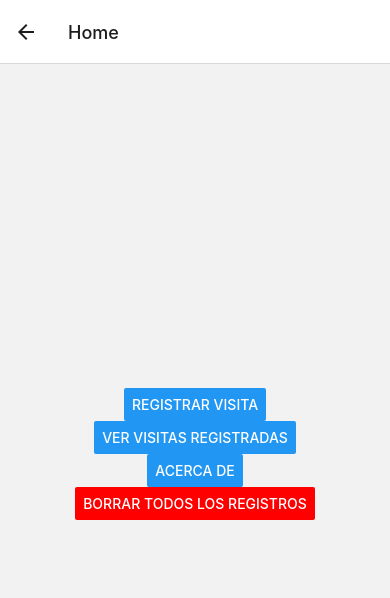
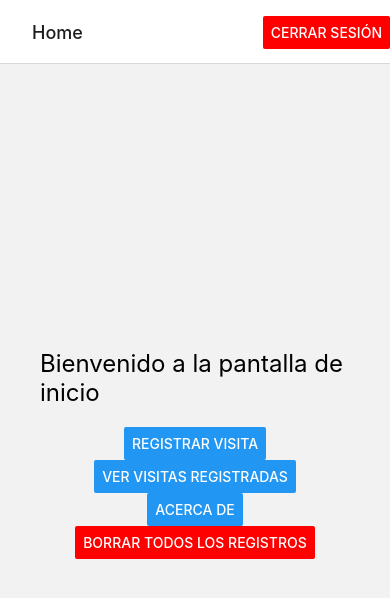
Before and after one commit to Thunder04Wolf/MinerdApp, a React Native app: screen /Home in a window 390 px wide. Shown: the top 598 px of the page. Built offline with nearby package versions, Linux system fonts and the light colour scheme.

Commit message:
updating log out, hiding back home's button

```diff
--- a/App.js
+++ b/App.js
@@ -17,7 +17,10 @@ export default function App() {
   return (
     <NavigationContainer>
       <Stack.Navigator initialRouteName="Login">
-        <Stack.Screen name="Home" component={HomeScreen} />
+        <Stack.Screen name="Home" component={HomeScreen} options={{
+          headerLeft: null,
+          gestureEnabled: false,
+        }} />
         <Stack.Screen name="RegisterVisit" component={RegisterVisitScreen} />
         <Stack.Screen name="ViewVisits" component={ViewVisitsScreen} />
         <Stack.Screen name="VisitDetail" component={VisitDetailScreen} />
--- a/screens/HomeScreen.js
+++ b/screens/HomeScreen.js
@@ -1,5 +1,5 @@
-import React from 'react';
-import { View, Button, StyleSheet, Alert } from 'react-native';
+import React, { useEffect } from 'react';
+import { View, Button, StyleSheet, Alert, Text } from 'react-native';
 import AsyncStorage from '@react-native-async-storage/async-storage';
 
 const clearStorage = async () => {
@@ -11,9 +11,41 @@ const clearStorage = async () => {
   }
 };
 
+const handleLogout = async (navigation) => {
+  try {
+    await AsyncStorage.removeItem('userToken');
+    Alert.alert("Has cerrado sesión correctamente");
+    navigation.navigate('Login');
+  } catch (e) {
+    Alert.alert("Error al cerrar sesión");
+    console.error(e);
+  }
+};
+
 export default function HomeScreen({ navigation }) {
+  useEffect(() => {
+    navigation.setOptions({
+      headerLeft: () => (
+        <Button
+          title=""
+          onPress={() => null}
+          color="transparent"
+          borderColor="transparent"
+        />
+      ),
+      headerRight: () => (
+        <Button
+          title="Cerrar Sesión"
+          onPress={() => handleLogout(navigation)}
+          color="red"
+        />
+      ),
+    });
+  }, [navigation]);
+
   return (
     <View style={styles.container}>
+      <Text style={styles.welcomeText}>Bienvenido a la pantalla de inicio</Text>
       <Button title="Registrar Visita" onPress={() => navigation.navigate('RegisterVisit')} />
       <Button title="Ver Visitas Registradas" onPress={() => navigation.navigate('ViewVisits')} />
       <Button title="Acerca de" onPress={() => navigation.navigate('About')} />
@@ -29,4 +61,8 @@ const styles = StyleSheet.create({
     alignItems: 'center',
     padding: 40,
   },
+  welcomeText: {
+    fontSize: 24,
+    marginBottom: 20,
+  },
 });
```
